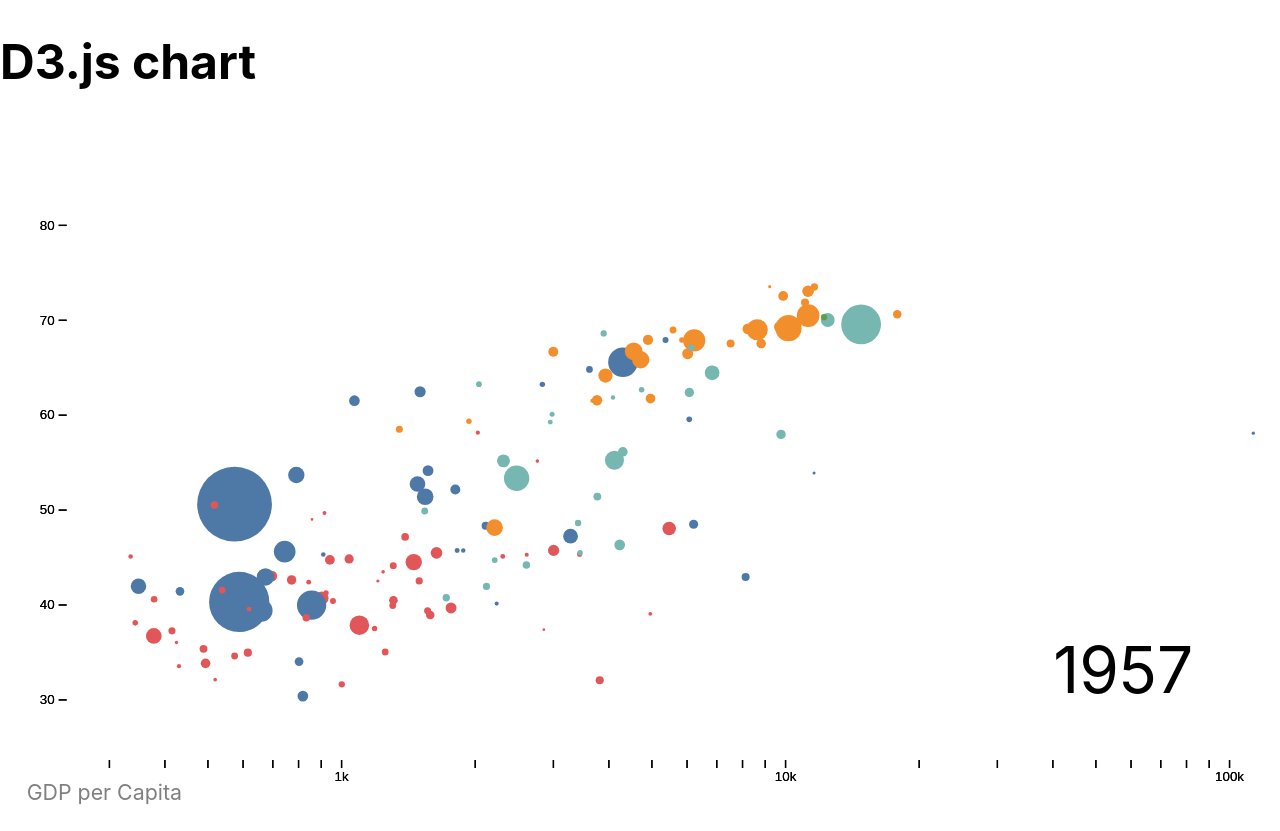
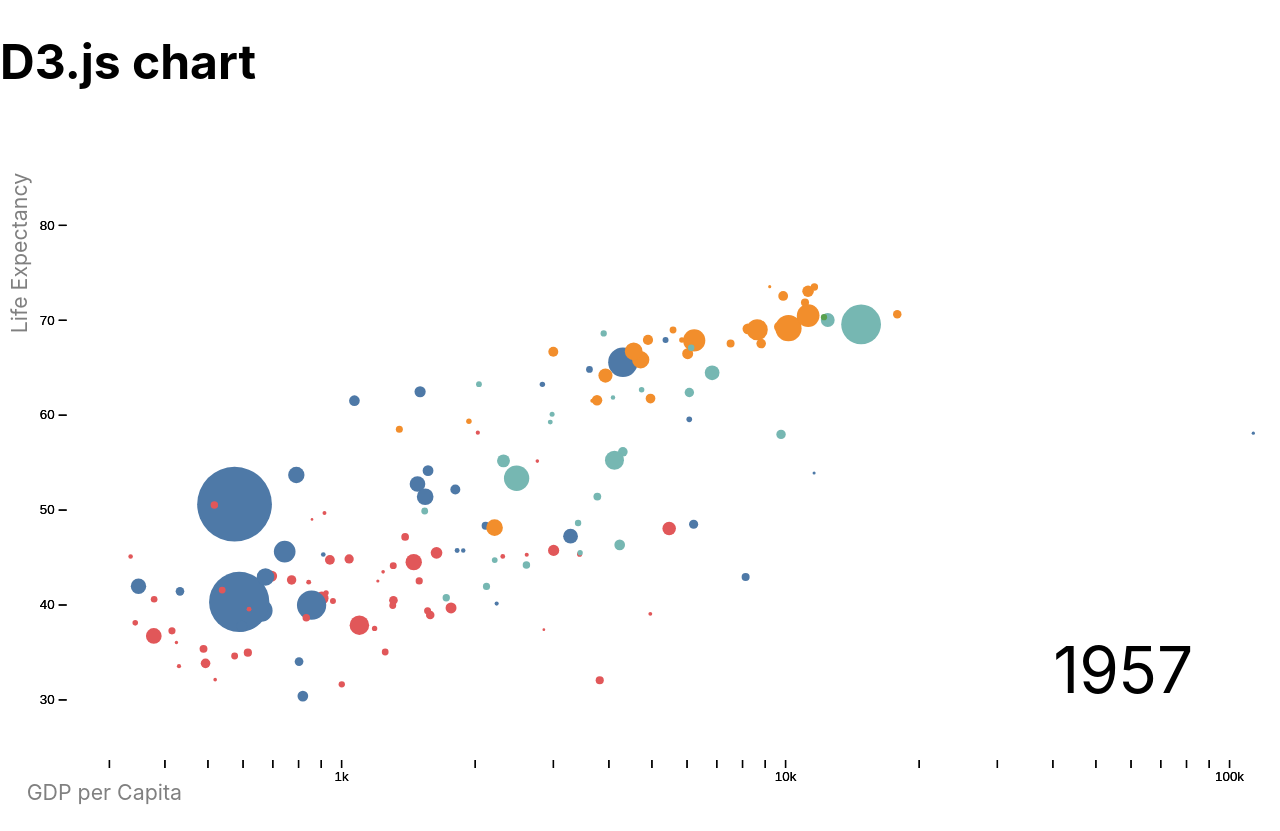
Before and after one commit to mehradi-github/ref-d3, a React (Create React App) app: page / in a window 1280 px wide. Built offline with nearby package versions, Linux system fonts and the light colour scheme.

Commit message:
Adding title for axisLeft

```diff
--- a/src/Circles.tsx
+++ b/src/Circles.tsx
@@ -51,6 +51,13 @@ const Circles: FC<Iprop> = ({
       <text x={20} y={height - 20} fill="grey">
         GDP per Capita
       </text>
+
+      <text
+        fill="grey"
+        transform={`translate(${20},${margin.top + 100}) rotate(-90) `}
+      >
+        Life Expectancy
+      </text>
     </svg>
   );
 };
```
